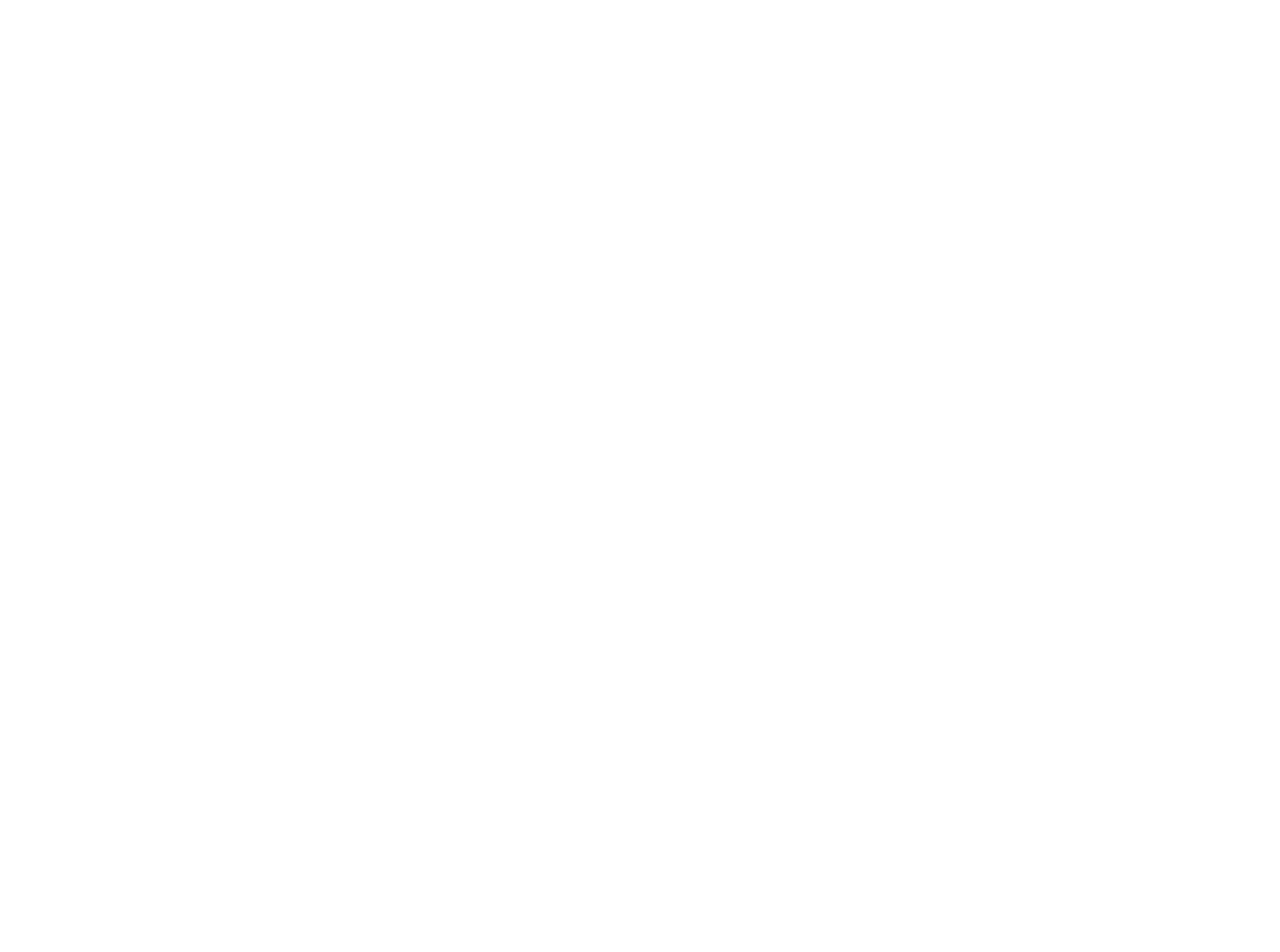
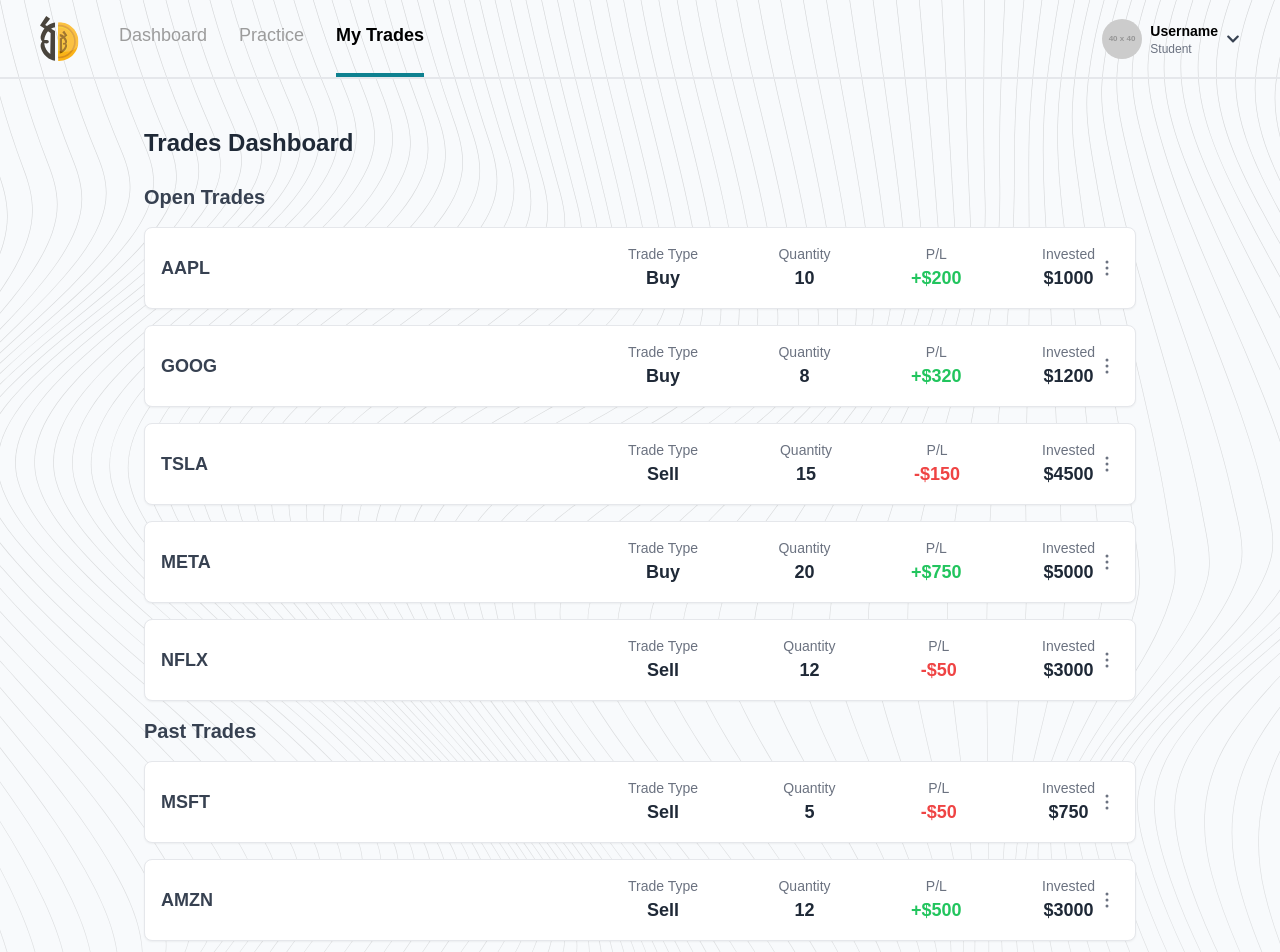
Before and after one commit to qartelz/zeuz-frontend, a React (Create React App) app: page /my-trades in a window 1280 px wide. Before the commit this address had no page. Shown: the top 952 px of the page. Before the commit the page ends 800 px from the top, so only its background shows below. Built offline with nearby package versions, Linux system fonts and the light colour scheme.

Commit message:
Trades Page

```diff
--- a/src/App.js
+++ b/src/App.js
@@ -8,6 +8,7 @@
 import AdminPage from "./pages/AdminPage";
 import LearnPage from "./pages/LearnPage";
 import AdminLogin from "./pages/AdminLogin";
+import TradesPage from "./pages/TradesPage";
 
 function App() {
   return (
@@ -24,6 +25,7 @@
             <Route path="/" element={<DashboardPage />} />
             <Route path="/login" element={<AuthPage />} />
             <Route path="/practice" element={<PracticePage />} />
+            <Route path="/my-trades" element={<TradesPage />} />
             <Route path="/practice/learn" element={<LearnPage />} />
             <Route path="/my-profile" element={<UserProfile />} />
             <Route path="/admin/token" element={<AdminPage />} />
--- a/src/components/HeroSection.jsx
+++ b/src/components/HeroSection.jsx
@@ -2,16 +2,12 @@
 import LearnSvg from "../assets/svg/LearnSvg";
 import NewChartSvg from "../assets/svg/NewChartSvg";
 import FirstTradeSvg from "../assets/svg/FirstTradeSvg";
-import { useNavigate } from 'react-router-dom';
-import { EllipsisVerticalIcon } from '@heroicons/react/24/outline';
+import { useNavigate } from "react-router-dom";
+import { EllipsisVerticalIcon } from "@heroicons/react/24/outline";
 import BagSvg from "../assets/svg/BagSvg";
 import OverallSvg from "../assets/svg/OverallSvg";
 
-
 const HeroSection = ({ username, welcomemsg, question, answers }) => {
-
-
-
   const AssetBox = ({ title, subtitle, Icon, amount, percentage }) => (
     <div className="bg-white rounded-lg shadow-md mb-6 px-10 py-3 w-lg max-w-sm">
       <h3 className="text-lg text-[#0E8190] font-semibold mb-2 text-left">
@@ -28,30 +24,32 @@
     </div>
   );
 
-
-
   const navigate = useNavigate();
 
   const trades = [
-  { name: 'AAPL', quantity: 10, pl: '+$200', invested: '$1000',type:'Buy' },
-  { name: 'MSFT', quantity: 5, pl: '-$50', invested: '$750' ,type:'Sell' },
-  { name: 'GOOG', quantity: 8, pl: '+$320', invested: '$1200' ,type:'Buy' },
-  { name: 'AMZN', quantity: 12, pl: '+$500', invested: '$3000' ,type:'Sell' },
-
+    { name: "AAPL", quantity: 10, pl: "+$200", invested: "$1000", type: "Buy" },
+    { name: "MSFT", quantity: 5, pl: "-$50", invested: "$750", type: "Sell" },
+    { name: "GOOG", quantity: 8, pl: "+$320", invested: "$1200", type: "Buy" },
+    {
+      name: "AMZN",
+      quantity: 12,
+      pl: "+$500",
+      invested: "$3000",
+      type: "Sell",
+    },
   ];
 
-
   const navigateToAllTrades = () => {
-  navigate('/all-trades');
+    navigate("/all-trades");
   };
-
 
   return (
     <div className="p-6">
       <div className="rounded-lg border border-gray-300 bg-[#DFF9FD] mx-auto sm:max-w-4xl shadow-md sm:flex relative">
         <div className="flex-1 sm:w-4/6 p-10">
           <h2 className="text-4xl font-extrabold  text-black">
-      {welcomemsg} <span className="text-[#0E8190]">{username || "User"}!</span>
+            {welcomemsg}{" "}
+            <span className="text-[#0E8190]">{username || "User"}!</span>
           </h2>
           <div className="mt-4">
             <p className="font-bold font  text-black">{question}</p>
@@ -64,7 +62,6 @@
                 Start a New Trade
               </button>
             </a>
-
           </div>
         </div>
 
@@ -74,7 +71,6 @@
         </div>
       </div>
 
-
       <div className="lg:px-24 py-6 w-full">
         <div className="mt-4 flex-col lg:flex-row sm:flex space-y-4 sm:space-y-0 space-x-4  mx-auto">
           <div className=" lg:flex-1 lg:w-2/4 ">
@@ -82,10 +78,7 @@
               Your Learning Portfolio
             </h3>
 
-
             <div className="p-4 rounded-2xl border border-gray-300 bg-[#F6FEFF] shadow-md">
-
-
               {/* <div className="mt-4 flex flex-col items-center">
                 <div className="rounded-lg  w-full flex items-center justify-center p-6">
                   <NewChartSvg />
@@ -105,42 +98,57 @@
                 </a>
               </div> */}
 
-
-
               <div className="max-w-4xl mx-auto mt-8 p-4">
-
                 {trades.map((trade, index) => (
                   <div
                     key={index}
                     className="flex items-center justify-between p-4 bg-white rounded-lg  mb-4"
                   >
                     {/* Left Side: Stock Name */}
-          <div className="flex-1 text-lg font-semibold text-gray-700">{trade.name}</div>
+                    <div className="flex-1 text-lg font-semibold text-gray-700">
+                      {trade.name}
+                    </div>
 
                     {/* Right Side: Details Horizontally */}
                     <div className="flex flex-1 justify-between items-center space-x-8">
                       <div className="text-center">
-              <div className="text-sm font-medium text-gray-500">Trade Type</div>
-              <div className="text-lg font-semibold text-gray-800">{trade.type}</div>
+                        <div className="text-sm font-medium text-gray-500">
+                          Trade Type
+                        </div>
+                        <div className="text-lg font-semibold text-gray-800">
+                          {trade.type}
+                        </div>
                       </div>
                       <div className="text-center">
-              <div className="text-sm font-medium text-gray-500">Quantity</div>
-              <div className="text-lg font-semibold text-gray-800">{trade.quantity}</div>
+                        <div className="text-sm font-medium text-gray-500">
+                          Quantity
+                        </div>
+                        <div className="text-lg font-semibold text-gray-800">
+                          {trade.quantity}
+                        </div>
                       </div>
 
                       <div className="text-center">
-              <div className="text-sm font-medium text-gray-500">P/L</div>
+                        <div className="text-sm font-medium text-gray-500">
+                          P/L
+                        </div>
                         <div
                           className={`text-lg font-semibold ${
-                  trade.pl.startsWith('-') ? 'text-red-500' : 'text-green-500'
+                            trade.pl.startsWith("-")
+                              ? "text-red-500"
+                              : "text-green-500"
                           }`}
                         >
                           {trade.pl}
                         </div>
                       </div>
                       <div className="text-center">
-              <div className="text-sm font-medium text-gray-500">Invested</div>
-              <div className="text-lg font-semibold text-gray-800">{trade.invested}</div>
+                        <div className="text-sm font-medium text-gray-500">
+                          Invested
+                        </div>
+                        <div className="text-lg font-semibold text-gray-800">
+                          {trade.invested}
+                        </div>
                       </div>
                     </div>
 
@@ -158,19 +166,11 @@
                   </button>
                 </div>
               </div>
-
-
-
             </div>
-
-
-
           </div>
 
           <div className="  ">
             <h3 className="text-3xl  font-bold text-black  ">My Assets</h3>
-
-
 
             <div className="p-4 rounded-lg ">
               <div className="mt-0 flex-col justify-between space-y-4">
@@ -208,16 +208,13 @@
                   You haven't made any trades yet. Once you do, we'll track your profits and losses here!
                   </span> */}
 
-
-
                   <div className="bg-[#F6FEFF] w-full rounded-md flex items-center p-2">
                     <div className="w-8 h-8 text-white rounded-full flex items-center justify-center mr-4">
-         <OverallSvg/>
+                      <OverallSvg />
                     </div>
                     <p className="text-lg  text-left mr-2">10</p>
                     <p className="text-lg  text-left">(+20%)</p>
                   </div>
-
                 </div>
               </div>
             </div>
--- /dev/null
+++ b/src/pages/TradesPage.jsx
@@ -0,0 +1,256 @@
+import React, { useState } from "react";
+import { EllipsisVerticalIcon } from "@heroicons/react/24/outline";
+import Navbar from "../components/Navbar";
+
+const TradesPage = () => {
+  const [expandedTrade, setExpandedTrade] = useState({
+    open: null,
+    past: null,
+  });
+
+  const toggleTradeDetails = (type, index) => {
+    setExpandedTrade((prev) => ({
+      ...prev,
+      [type]: prev[type] === index ? null : index,
+    }));
+  };
+
+  const openTrades = [
+    {
+      name: "AAPL",
+      quantity: 10,
+      pl: "+$200",
+      invested: "$1000",
+      type: "Buy",
+      avgPrice: "$100",
+      lastTraded: "Nov 18, 2024",
+      executionTime: "14:30:15",
+      fees: "$15",
+      broker: "Robinhood",
+    },
+    {
+      name: "GOOG",
+      quantity: 8,
+      pl: "+$320",
+      invested: "$1200",
+      type: "Buy",
+      avgPrice: "$120",
+      lastTraded: "Nov 16, 2024",
+      executionTime: "10:20:45",
+      fees: "$20",
+      broker: "Fidelity",
+    },
+    {
+      name: "TSLA",
+      quantity: 15,
+      pl: "-$150",
+      invested: "$4500",
+      type: "Sell",
+      avgPrice: "$300",
+      lastTraded: "Nov 17, 2024",
+      executionTime: "15:50:10",
+      fees: "$35",
+      broker: "E*TRADE",
+    },
+    {
+      name: "META",
+      quantity: 20,
+      pl: "+$750",
+      invested: "$5000",
+      type: "Buy",
+      avgPrice: "$250",
+      lastTraded: "Nov 15, 2024",
+      executionTime: "13:45:00",
+      fees: "$25",
+      broker: "Interactive Brokers",
+    },
+    {
+      name: "NFLX",
+      quantity: 12,
+      pl: "-$50",
+      invested: "$3000",
+      type: "Sell",
+      avgPrice: "$250",
+      lastTraded: "Nov 18, 2024",
+      executionTime: "09:20:30",
+      fees: "$30",
+      broker: "Robinhood",
+    },
+  ];
+
+  const pastTrades = [
+    {
+      name: "MSFT",
+      quantity: 5,
+      pl: "-$50",
+      invested: "$750",
+      type: "Sell",
+      avgPrice: "$150",
+      lastTraded: "Nov 17, 2024",
+      executionTime: "11:45:00",
+      fees: "$10",
+      broker: "E*TRADE",
+    },
+    {
+      name: "AMZN",
+      quantity: 12,
+      pl: "+$500",
+      invested: "$3000",
+      type: "Sell",
+      avgPrice: "$250",
+      lastTraded: "Nov 15, 2024",
+      executionTime: "16:10:30",
+      fees: "$30",
+      broker: "Interactive Brokers",
+    },
+    {
+      name: "NVDA",
+      quantity: 25,
+      pl: "+$1000",
+      invested: "$7500",
+      type: "Buy",
+      avgPrice: "$300",
+      lastTraded: "Nov 14, 2024",
+      executionTime: "12:30:25",
+      fees: "$50",
+      broker: "Charles Schwab",
+    },
+    {
+      name: "BABA",
+      quantity: 18,
+      pl: "-$250",
+      invested: "$4500",
+      type: "Sell",
+      avgPrice: "$250",
+      lastTraded: "Nov 12, 2024",
+      executionTime: "10:15:30",
+      fees: "$40",
+      broker: "TD Ameritrade",
+    },
+    {
+      name: "DIS",
+      quantity: 10,
+      pl: "+$150",
+      invested: "$2000",
+      type: "Buy",
+      avgPrice: "$200",
+      lastTraded: "Nov 13, 2024",
+      executionTime: "14:05:15",
+      fees: "$25",
+      broker: "Fidelity",
+    },
+  ];
+
+  const renderTrades = (trades, type) =>
+    trades.map((trade, index) => (
+      <div
+        key={index}
+        className="bg-white rounded-lg shadow-sm border mb-4 overflow-hidden"
+      >
+        {/* Trade Summary */}
+        <div
+          onClick={() => toggleTradeDetails(type, index)}
+          className="flex items-center justify-between p-4 cursor-pointer"
+        >
+          <div className="flex-1 text-lg font-semibold text-gray-700">
+            {trade.name}
+          </div>
+          <div className="flex flex-1 justify-between items-center space-x-8">
+            <div className="text-center">
+              <div className="text-sm font-medium text-gray-500">
+                Trade Type
+              </div>
+              <div className="text-lg font-semibold text-gray-800">
+                {trade.type}
+              </div>
+            </div>
+            <div className="text-center">
+              <div className="text-sm font-medium text-gray-500">Quantity</div>
+              <div className="text-lg font-semibold text-gray-800">
+                {trade.quantity}
+              </div>
+            </div>
+            <div className="text-center">
+              <div className="text-sm font-medium text-gray-500">P/L</div>
+              <div
+                className={`text-lg font-semibold ${
+                  trade.pl.startsWith("-")
+                    ? "text-red-500"
+                    : "text-green-500"
+                }`}
+              >
+                {trade.pl}
+              </div>
+            </div>
+            <div className="text-center">
+              <div className="text-sm font-medium text-gray-500">Invested</div>
+              <div className="text-lg font-semibold text-gray-800">
+                {trade.invested}
+              </div>
+            </div>
+          </div>
+          <EllipsisVerticalIcon className="h-6 w-6 text-gray-500 cursor-pointer" />
+        </div>
+
+        {/* Expanded Details */}
+        <div
+          className={`transition-all duration-300 ease-in-out ${
+            expandedTrade[type] === index ? "max-h-60 p-4" : "max-h-0"
+          } overflow-hidden bg-gray-50`}
+        >
+          <div className="text-gray-700 text-sm">
+            <p>
+              <span className="font-medium">Average Price:</span>{" "}
+              {trade.avgPrice}
+            </p>
+            <p>
+              <span className="font-medium">Last Traded:</span>{" "}
+              {trade.lastTraded}
+            </p>
+            <p>
+              <span className="font-medium">Execution Time:</span>{" "}
+              {trade.executionTime}
+            </p>
+            <p>
+              <span className="font-medium">Fees:</span> {trade.fees}
+            </p>
+            <p>
+              <span className="font-medium">Broker:</span> {trade.broker}
+            </p>
+          </div>
+        </div>
+      </div>
+    ));
+
+  return (
+    <>
+    <Navbar/>
+    <div className="max-w-5xl mx-auto mt-8 p-4">
+      <h1 className="text-2xl font-bold text-gray-800 mb-6">
+        Trades Dashboard
+      </h1>
+
+      {/* Open Trades Section */}
+      <section>
+        <h2 className="text-xl font-semibold text-gray-700 mb-4">
+          Open Trades
+        </h2>
+        {renderTrades(openTrades, "open")}
+      </section>
+
+      {/* Past Trades Section */}
+      <section>
+        <h2 className="text-xl font-semibold text-gray-700 mb-4">
+          Past Trades
+        </h2>
+        {renderTrades(pastTrades, "past")}
+      </section>
+
+      {/* Navigation Button */}
+
+    </div>
+    </>
+  );
+};
+
+export default TradesPage;
```
Also changed, not shown: src/pages/MytradesPage.jsx (deleted). Lines whose indentation alone changed are shown as unchanged.
